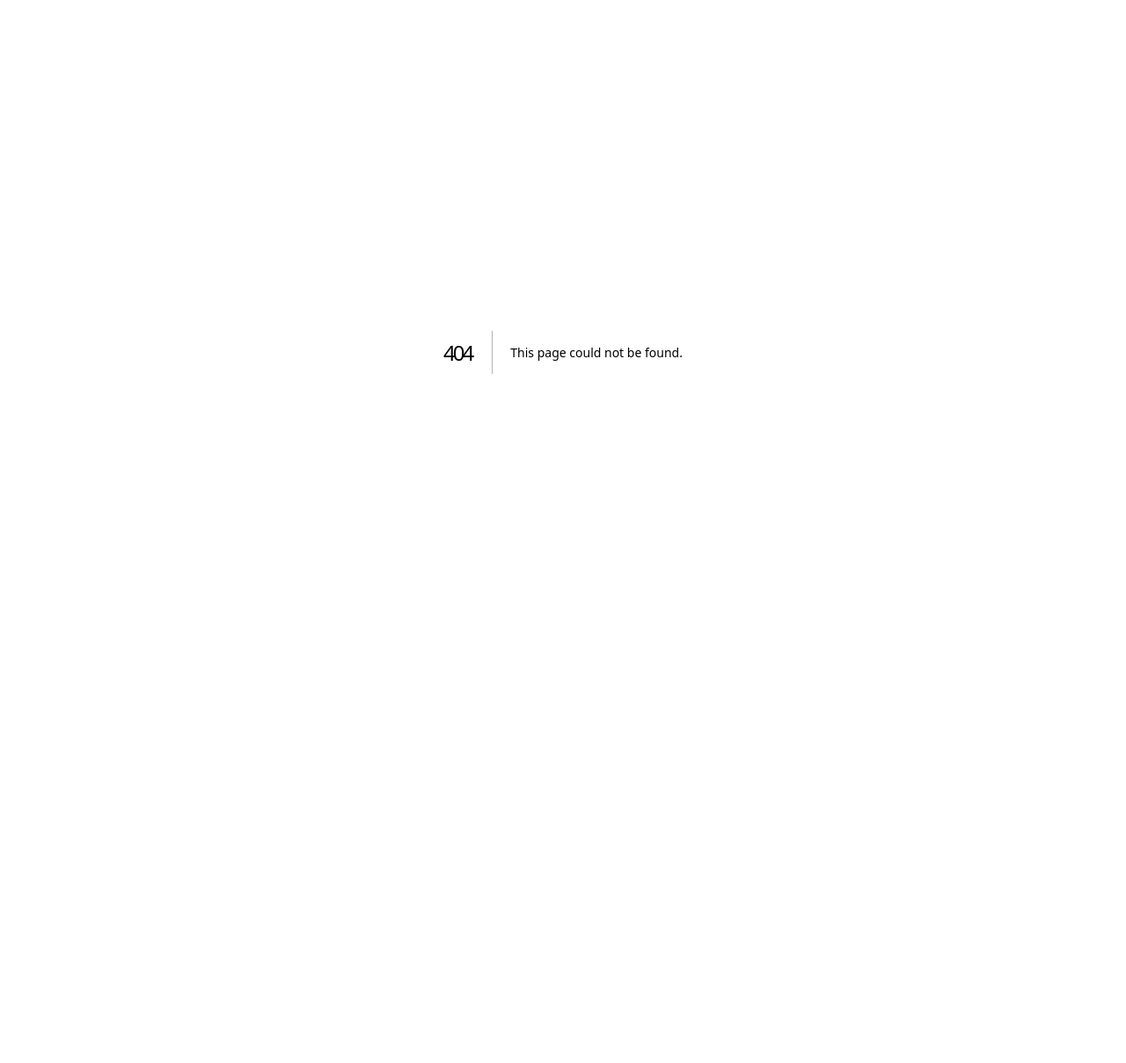
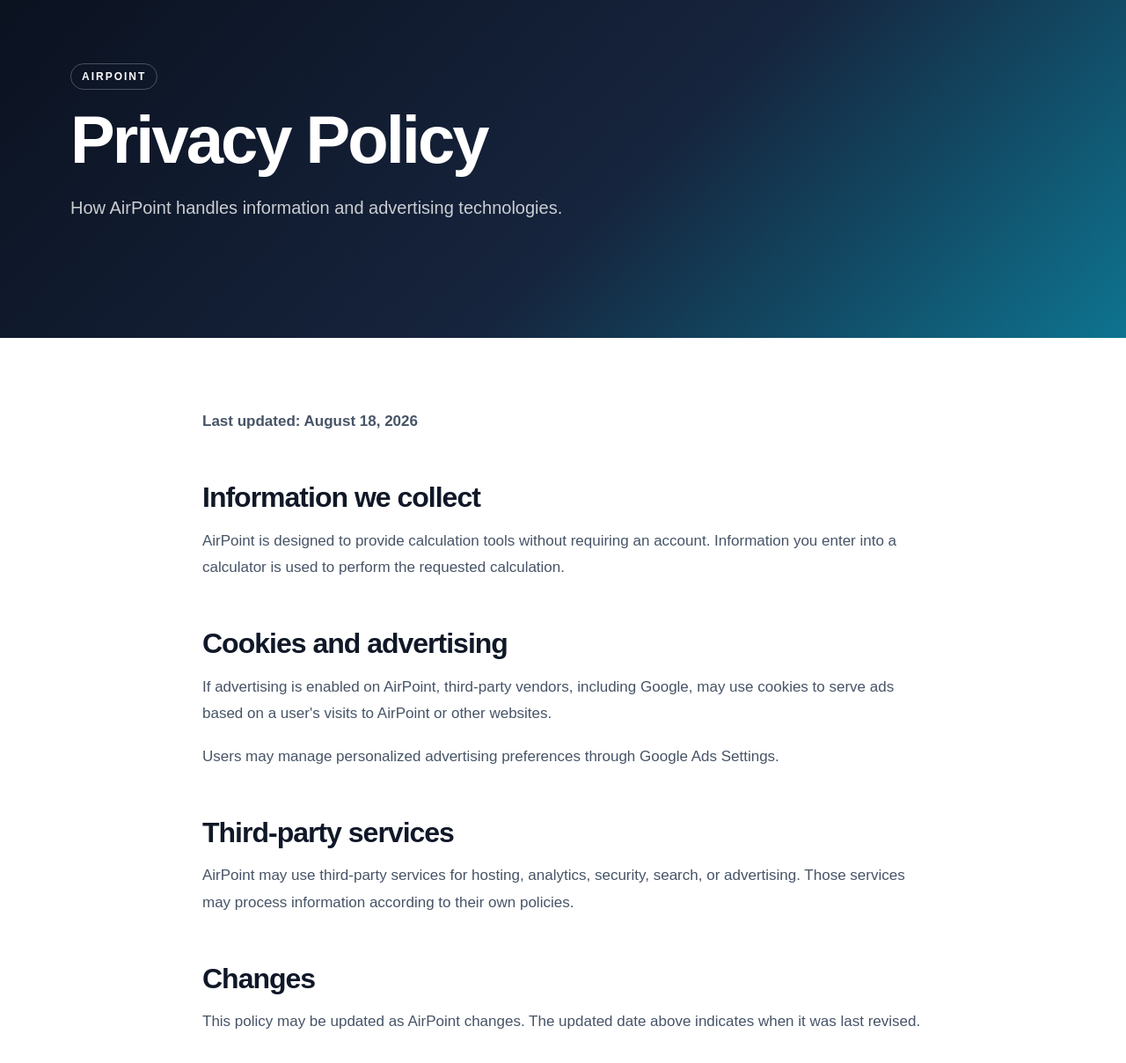
Before and after one commit to gibby6733-lab/airpoint, a Next.js app: page /privacy in a window 1280 px wide. Before the commit this address had no page. Shown: the top 1208 px of the page at 88% size. Before the commit the page ends 800 px from the top, so only its background shows below. Built offline with nearby package versions, Linux system fonts and the light colour scheme.

Commit message:
Add AdSense readiness pages

```diff
--- /dev/null
+++ b/app/privacy/page.js
@@ -0,0 +1,61 @@
+export const metadata = {
+  title: "Privacy Policy | AirPoint",
+  description:
+    "AirPoint privacy policy and information about cookies, advertising, and data use.",
+};
+
+export default function Privacy() {
+  return (
+    <main className="site">
+      <section className="hero">
+        <div className="container">
+          <div className="badge">AIRPOINT</div>
+          <h1>Privacy Policy</h1>
+          <p className="heroText">
+            How AirPoint handles information and advertising technologies.
+          </p>
+        </div>
+      </section>
+
+      <section className="content">
+        <div className="container narrow">
+          <p>
+            <strong>Last updated: August 18, 2026</strong>
+          </p>
+
+          <h2>Information we collect</h2>
+          <p>
+            AirPoint is designed to provide calculation tools without requiring
+            an account. Information you enter into a calculator is used to
+            perform the requested calculation.
+          </p>
+
+          <h2>Cookies and advertising</h2>
+          <p>
+            If advertising is enabled on AirPoint, third-party vendors,
+            including Google, may use cookies to serve ads based on a user's
+            visits to AirPoint or other websites.
+          </p>
+
+          <p>
+            Users may manage personalized advertising preferences through
+            Google Ads Settings.
+          </p>
+
+          <h2>Third-party services</h2>
+          <p>
+            AirPoint may use third-party services for hosting, analytics,
+            security, search, or advertising. Those services may process
+            information according to their own policies.
+          </p>
+
+          <h2>Changes</h2>
+          <p>
+            This policy may be updated as AirPoint changes. The updated date
+            above indicates when it was last revised.
+          </p>
+        </div>
+      </section>
+    </main>
+  );
+}
```
Also changed, not shown: app/about/page.js (added, +50 -0 lines), app/contact/page.js (added, +43 -0 lines), app/sitemap.js (+26 -2 lines), app/terms/page.js (added, +53 -0 lines).
